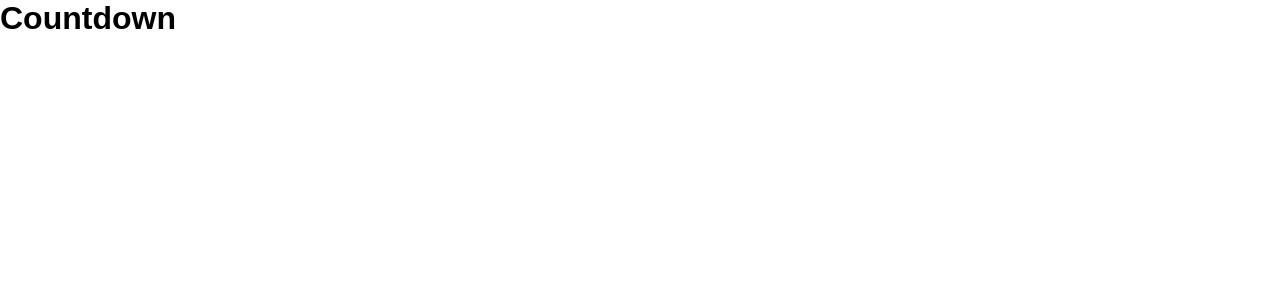
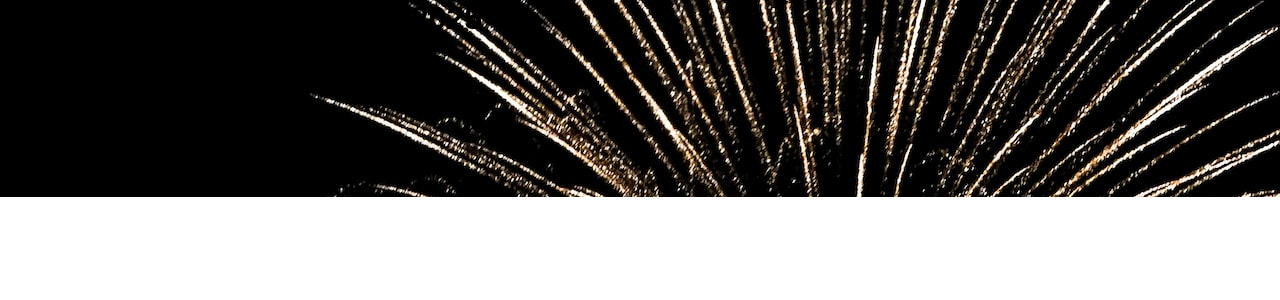
Before and after one commit to Spinelli666/contador-regressivo, a React (Vite) app in the folder countdown/: page / in a window 1280 px wide. Shown: the top 300 px of the page. Built offline with nearby package versions, Linux system fonts and the light colour scheme.

Commit message:
(feat): Create components

```diff
--- a/countdown/src/App.jsx
+++ b/countdown/src/App.jsx
@@ -1,11 +1,24 @@
+import Title from './components/Title'
+import Counter from './components/Counter'
+
+import NewYear from './assets/newyear.jpg'
+
 import './App.css'
 
 function App() {
 
   return (
     <>
-      <div className="App">
-        <h1>Countdown</h1>
+      <div className="App" style={{backgroundImage: `url(${NewYear})`}}>
+        <div className="contianer">
+          <Title title="Contagem regressiva para 2025" />
+          <div className="contdown-container">
+            <Counter title="Dias" number={2} />
+            <Counter title="Horas" number={2} />
+            <Counter title="Minutos" number={2} />
+            <Counter title="Segundos" number={2} />
+          </div>
+        </div>
       </div>
     </>
   )
--- /dev/null
+++ b/countdown/src/components/Counter.jsx
@@ -0,0 +1,12 @@
+import React from 'react'
+
+const Counter = ({title, number}) => {
+  return (
+    <div className='counter'>
+      <p className="counter-number">{number}</p>
+      <h3 className="counter-text">{title}</h3>
+    </div>
+  )
+}
+
+export default Counter
--- /dev/null
+++ b/countdown/src/components/Title.jsx
@@ -0,0 +1,9 @@
+import React from 'react'
+
+const Title = ({title}) => {
+  return (
+    <h1>{title}</h1>
+  )
+}
+
+export default Title
```
